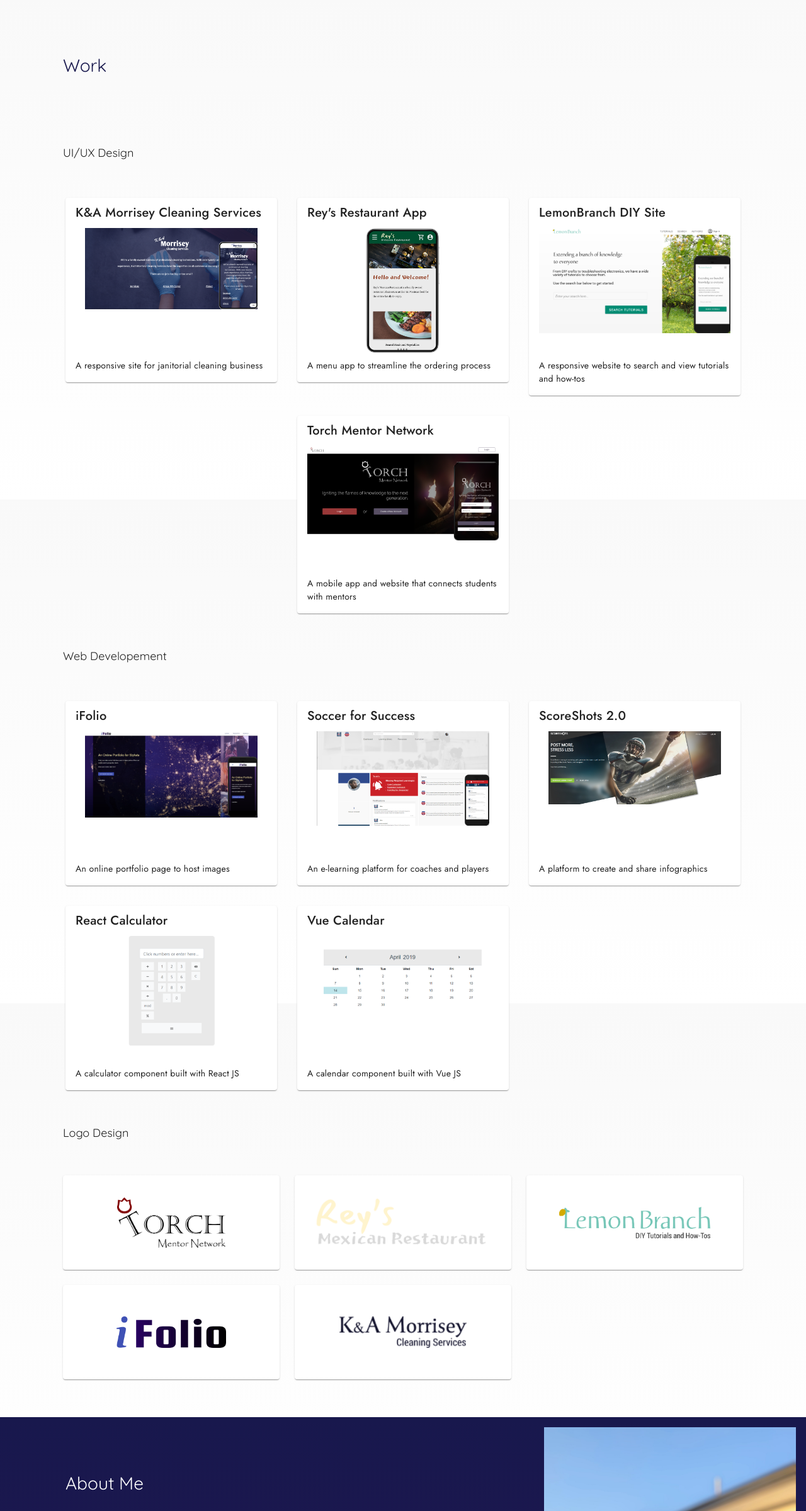
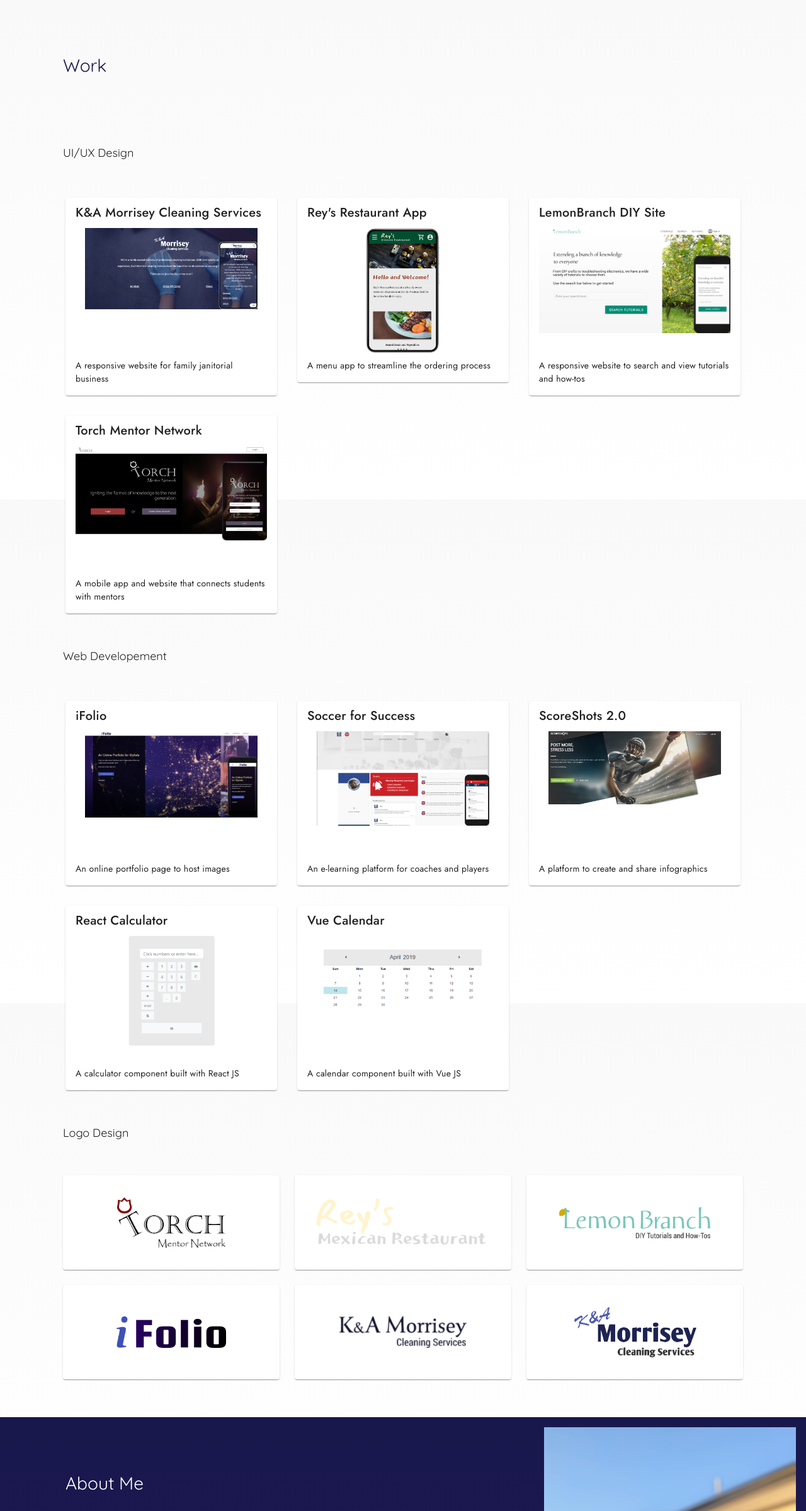
Before and after one commit to keljr021/portfolio-2023, a Vue app: page / in a window 1280 px wide. Shown: the part 793-3192 px from the top of the page at 63% size. Built offline with nearby package versions, Linux system fonts and the light colour scheme.

Commit message:
Added new K&A logo to logo section

```diff
--- a/src/components/partials/LogoWork.vue
+++ b/src/components/partials/LogoWork.vue
@@ -21,6 +21,9 @@ export default {
                 {
                     src: 'logo-ka.png',
                     height: 50
+                },
+                {
+                    src: 'logo-ka-2023.png'
                 }
             ]
         };
--- a/src/components/partials/UiWork.vue
+++ b/src/components/partials/UiWork.vue
@@ -43,10 +43,10 @@ export default {
                 <div class="work-subtitle">UI/UX Design</div>
             </v-col>
         </v-row>
-        <v-row class="justify-center">
+        <v-row>
             <work-item
                 title="K&A Morrisey Cleaning Services"
-                caption="A responsive site for janitorial cleaning business"
+                caption="A responsive website for family janitorial business"
                 :image="imgSrc('ka-full-2023.png')"
                 imageWidth="90%"
                 company="K&A Morrisey Cleaning Services"
```
Also changed, not shown: src/assets/logo-ka-2023.png (added).
